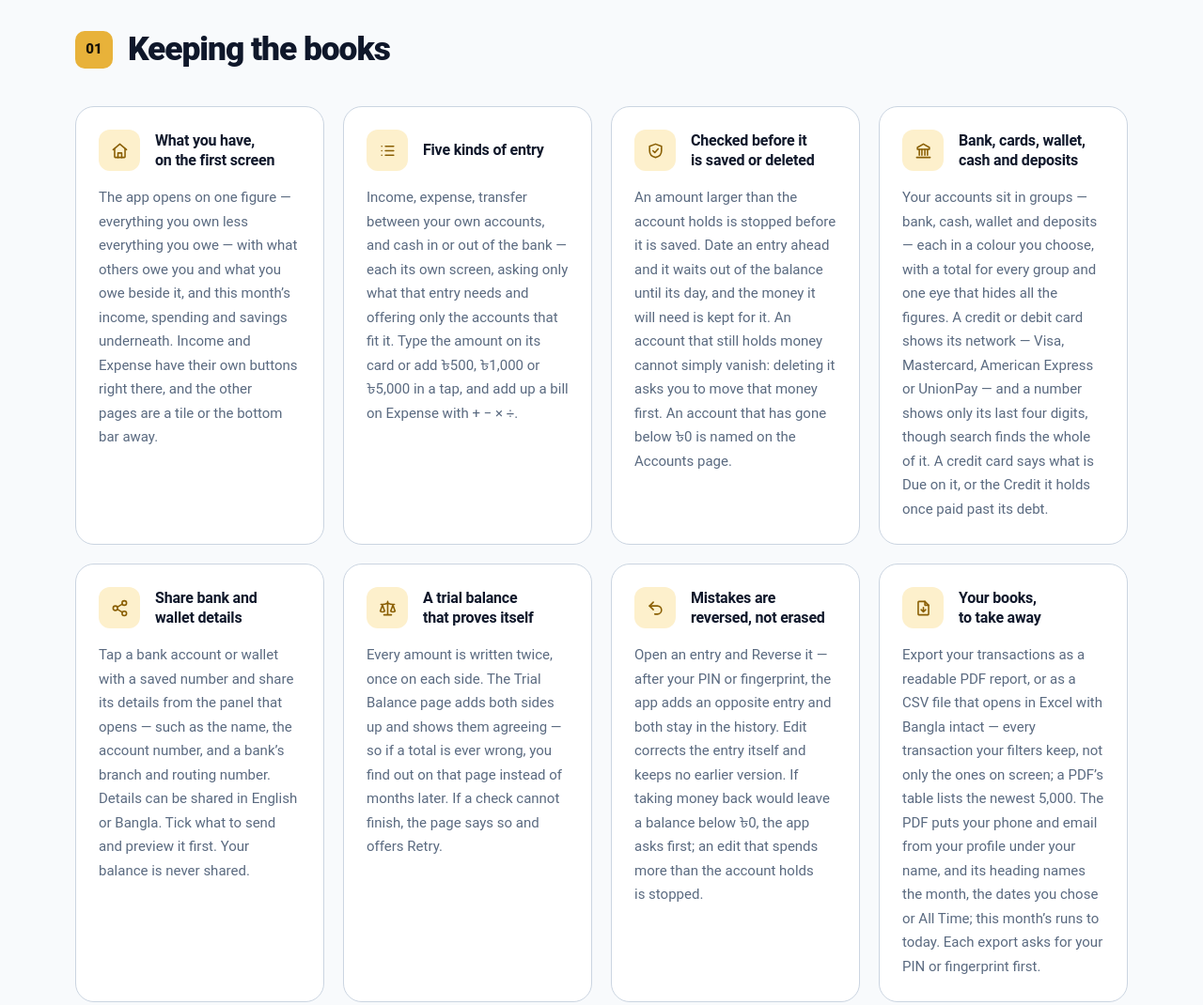
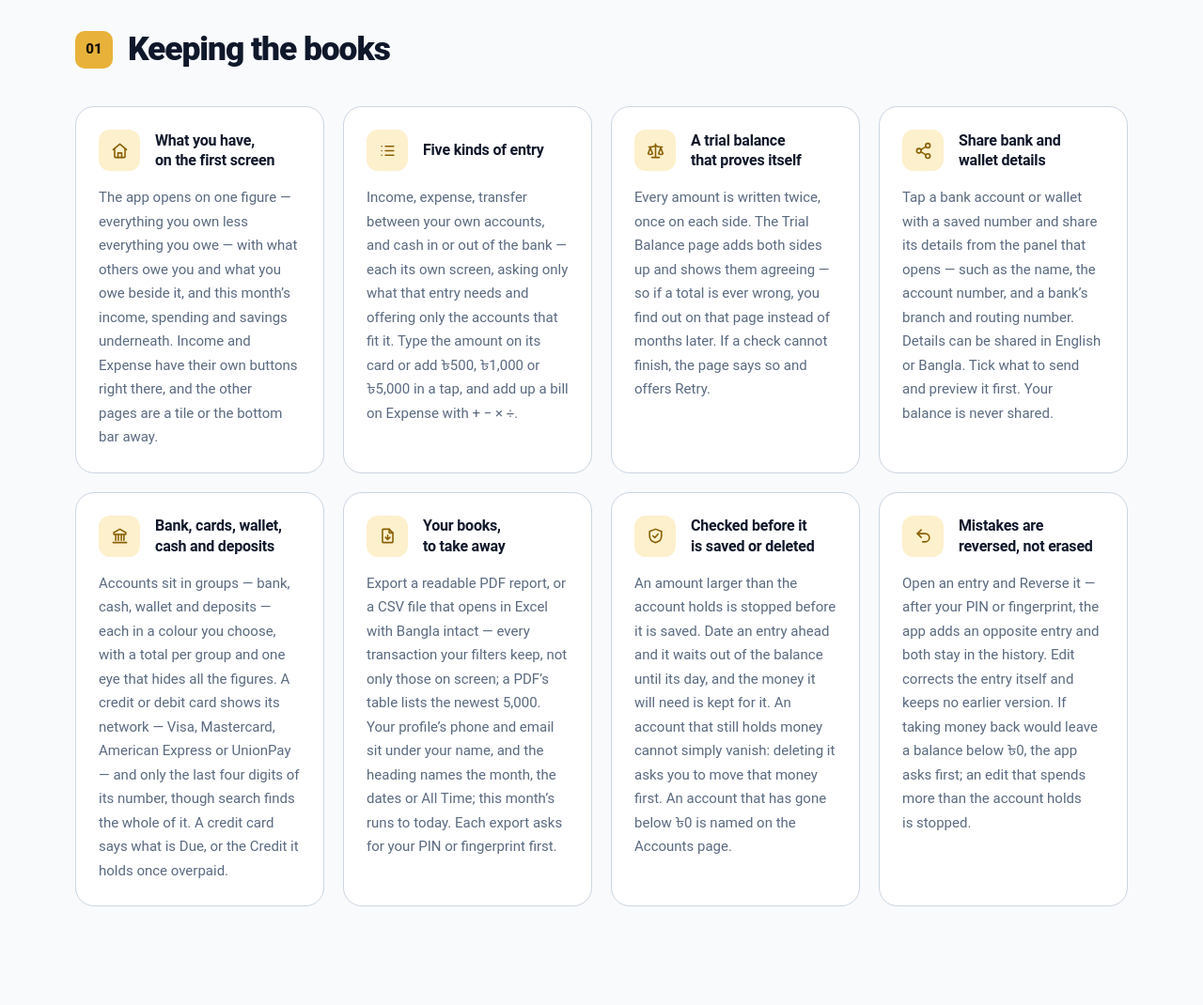
Before and after one commit to ledgerbookapp/ledgerbookapp.github.io, a plain HTML site: page features.html in a window 1280 px wide. Shown: the part 1180-2250 px from the top of the page at 94% size. Drawn offline with Linux system fonts and the light colour scheme; no server answers.

Commit message:
Website 2.25.8: the cards of Features 01 placed by length
The shorter four above and the longer four below, so each row comes out
nearer level, and the longest said in fewer words with every fact kept.
2.25.7's commit in the changelog.

Co-Authored-By: Claude Opus 5.5 <noreply@anthropic.com>

```diff
--- a/assets/site.js
+++ b/assets/site.js
@@ -30,7 +30,7 @@ document.documentElement.classList.add('js');
  * number for a fix to what is there, the middle one for a new page, section or feature.
  * The app's version is a separate thing and comes from the releases API.
  */
-const SITE_VERSION = '2.25.7';
+const SITE_VERSION = '2.25.8';
 
 const LANGS = { en: 0, bn: 1 };
 // The language actually on the page. Where storage is blocked the saved choice cannot
--- a/assets/strings.js
+++ b/assets/strings.js
@@ -380,7 +380,7 @@ const S = {
   // 1.1.97–1.1.99: the amount on its own card with quick adds, and the bill calculator on
   // Expense. The balance check is in fCheckBody since website 2.25.2.
   f1Body:       ['Income, expense, transfer between your own accounts, and cash in or out of the bank — each its own screen, asking only what that entry needs and offering only the accounts that fit it. Type the amount on its card or add ৳500, ৳1,000 or ৳5,000 in a tap, and add up a bill on Expense with + − × ÷.',
-                 'আয়, ব্যয়, নিজের অ্যাকাউন্টের মধ্যে ট্রান্সফার, আর ব্যাংকে জমা বা ব্যাংক থেকে উত্তোলন — প্রতিটির আলাদা পাতা, যেখানে শুধু ওই এন্ট্রির দরকারি তথ্যগুলোই চাওয়া হয়, আর শুধু মানানসই অ্যাকাউন্টগুলোই দেখায়। অঙ্ক লিখুন তার কার্ডে, বা এক চাপে ৳৫০০, ৳১,০০০ বা ৳৫,০০০ যোগ করুন; ব্যয়ের পাতায় + − × ÷ দিয়ে বিলের হিসাবও করা যায়।'],
+                 'আয়, ব্যয়, নিজের অ্যাকাউন্টের মধ্যে ট্রান্সফার, আর ব্যাংকে জমা বা ব্যাংক থেকে উত্তোলন — প্রতিটির আলাদা পাতা, যেখানে চাওয়া হয় শুধু দরকারি তথ্য, আর দেখায় শুধু মানানসই অ্যাকাউন্ট। অঙ্ক লিখুন তার কার্ডে, বা এক চাপে ৳৫০০, ৳১,০০০ বা ৳৫,০০০ যোগ করুন; ব্যয়ের পাতায় + − × ÷ দিয়ে বিলের হিসাবও করা যায়।'],
   // Split from f1Body and f2Body (website 2.25.2): the balance check (1.1.97–1.1.99), entries
   // dated ahead, and an account that still holds money asking for it to be moved first.
   fCheckHead:   ['Checked before it is saved or deleted',
@@ -393,12 +393,12 @@ const S = {
   // reminder goes once its loan is paid or its deposit closed; the phone's larger text is followed.
   f2Head:       ['Bank, cards, wallet, cash and deposits',
                  'ব্যাংক, কার্ড, ওয়ালেট, নগদ আর জমা'],
-  f2Body:       ['Your accounts sit in groups — bank, cash, wallet and deposits — each in a colour you choose, with a total for every group and one eye that hides all the figures. A credit or debit card shows its network — Visa, Mastercard, American Express or UnionPay — and a number shows only its last four digits, though search finds the whole of it. A credit card says what is Due on it, or the Credit it holds once paid past its debt.',
+  f2Body:       ['Accounts sit in groups — bank, cash, wallet and deposits — each in a colour you choose, with a total per group and one eye that hides all the figures. A credit or debit card shows its network — Visa, Mastercard, American Express or UnionPay — and only the last four digits of its number, though search finds the whole of it. A credit card says what is Due, or the Credit it holds once overpaid.',
                  'অ্যাকাউন্টগুলো ভাগ করা থাকে — ব্যাংক, নগদ, ওয়ালেট আর জমা; প্রতিটির রং আপনি বেছে নেন, প্রতিটি ভাগের মোট আলাদা দেখায়, আর চোখের চিহ্নে চাপলে সব টাকার অঙ্ক লুকিয়ে যায়। ক্রেডিট বা ডেবিট কার্ডে তার নেটওয়ার্ক দেখায় — Visa, Mastercard, American Express বা UnionPay — আর নম্বরের শুধু শেষ চার অঙ্ক; তবে সার্চে পুরো নম্বর দিয়েও খোঁজা যায়। ক্রেডিট কার্ডে দেখায় কত বকেয়া, আর দেনার চেয়ে বেশি শোধ করলে কত জমা আছে।'],
   fShareHead:   ['Share bank and wallet details',
                  'ব্যাংক ও ওয়ালেটের তথ্য শেয়ার করুন'],
   f2Share:      ['Tap a bank account or wallet with a saved number and share its details from the panel that opens — such as the name, the account number, and a bank’s branch and routing number. Details can be shared in English or Bangla. Tick what to send and preview it first. Your balance is never shared.',
-                 'নম্বর সেভ করা ব্যাংক অ্যাকাউন্ট বা ওয়ালেটে চাপ দিলে যে প্যানেল খোলে, সেখান থেকেই তথ্য শেয়ার করতে পারবেন — যেমন নাম, অ্যাকাউন্ট নম্বর, ব্যাংকের শাখা ও রাউটিং নম্বর। ইংরেজি বা বাংলায় তথ্য শেয়ার করা যায়। কোন তথ্য পাঠাবেন, তা টিক দিয়ে বেছে নিতে পারবেন এবং পাঠানোর আগে প্রিভিউ দেখতে পারবেন। আপনার ব্যালেন্স কখনোই শেয়ার হবে না।'],
+                 'নম্বর সেভ করা ব্যাংক অ্যাকাউন্ট বা ওয়ালেটে চাপ দিলে যে প্যানেল খোলে, সেখান থেকেই তথ্য শেয়ার করতে পারবেন — যেমন নাম, অ্যাকাউন্ট নম্বর, ব্যাংকের শাখা ও রাউটিং নম্বর। ইংরেজি বা বাংলায় শেয়ার করা যায়। কোন তথ্য যাবে তা টিক দিয়ে বেছে নিন, পাঠানোর আগে প্রিভিউ দেখুন। আপনার ব্যালেন্স কখনোই শেয়ার হবে না।'],
   f3Head:       ['A trial balance that proves itself', 'রেওয়ামিল: হিসাব নিজেই মিলিয়ে দেখায়'],
   f3Body:       ['Every amount is written twice, once on each side. The Trial Balance page ' +
                  'adds both sides up and shows them agreeing — so if a total is ever wrong, ' +
@@ -414,8 +414,8 @@ const S = {
   fRevBody:     ['Open an entry and Reverse it — after your PIN or fingerprint, the app adds an opposite entry and both stay in the history. Edit corrects the entry itself and keeps no earlier version. If taking money back would leave a balance below ৳0, the app asks first; an edit that spends more than the account holds is stopped.',
                  'এন্ট্রি খুলে Reverse করুন — PIN বা আঙুলের ছাপ দেওয়ার পর অ্যাপ বিপরীত একটি এন্ট্রি তৈরি করে, আর দুটি এন্ট্রিই ইতিহাসে থেকে যায়। Edit করলে এন্ট্রিটিই ঠিক হয়, আগের রূপ থাকে না। টাকা ফিরে গিয়ে ব্যালেন্স ৳০-এর নিচে নামার মতো হলে অ্যাপ আগে অনুমতি চায়; অ্যাকাউন্টে যত টাকা আছে তার বেশি খরচের Edit সেভ হয় না।'],
   fExpHead:     ['Your books, to take away', 'আপনার হিসাব, সঙ্গে নিয়ে যান'],
-  fExpBody:     ['Export your transactions as a readable PDF report, or as a CSV file that opens in Excel with Bangla intact — every transaction your filters keep, not only the ones on screen; a PDF’s table lists the newest 5,000. The PDF puts your phone and email from your profile under your name, and its heading names the month, the dates you chose or All Time; this month’s runs to today. Each export asks for your PIN or fingerprint first.',
-                 'লেনদেনগুলো এক্সপোর্ট করুন সহজে পড়ার মতো PDF রিপোর্টে, অথবা CSV ফাইলে — যা Excel-এ খোলে, বাংলা লেখা ঠিক রেখেই। শুধু স্ক্রিনে যা দেখা যাচ্ছে তা নয়, ফিল্টারে থাকা সব লেনদেন যায়; PDF-এর তালিকায় থাকে সবচেয়ে নতুন ৫,০০০টি। PDF-এ আপনার নামের নিচে প্রোফাইলের ফোন নম্বর আর ইমেইল থাকে, আর শিরোনামে লেখা থাকে কোন মাসের, কোন তারিখগুলোর, নাকি শুরু থেকে সব; চলতি মাসের স্টেটমেন্টে আজ পর্যন্ত হিসাব ধরা হয়। প্রতিবার এক্সপোর্টের আগে পিন বা আঙুলের ছাপ চায়।'],
+  fExpBody:     ['Export a readable PDF report, or a CSV file that opens in Excel with Bangla intact — every transaction your filters keep, not only those on screen; a PDF’s table lists the newest 5,000. Your profile’s phone and email sit under your name, and the heading names the month, the dates or All Time; this month’s runs to today. Each export asks for your PIN or fingerprint first.',
+                 'লেনদেন এক্সপোর্ট করুন সহজে পড়ার মতো PDF রিপোর্টে, অথবা CSV ফাইলে — যা Excel-এ খোলে, বাংলা লেখা ঠিক রেখেই। ফিল্টারে থাকা সব লেনদেনই যায়, শুধু স্ক্রিনেরগুলো নয়; PDF-এর তালিকায় থাকে সবচেয়ে নতুন ৫,০০০টি। নামের নিচে থাকে প্রোফাইলের ফোন নম্বর ও ইমেইল, শিরোনামে থাকে মাস, তারিখ, নাকি শুরু থেকে সব; চলতি মাসের হিসাব ধরা হয় আজ পর্যন্ত। প্রতিবার এক্সপোর্টের আগে পিন বা আঙুলের ছাপ চায়।'],
 
   featDepTitle: ['Deposits that earn', 'মুনাফা দেয় এমন জমা'],
   d0Head:       ['FDR profit, on its own schedule', 'FDR-এর মুনাফা, নিজের সময়মতো'],
--- a/features.html
+++ b/features.html
@@ -167,14 +167,9 @@
         <p data-s="f1Body">Income, expense, transfer between your own accounts, and cash in or out of the bank — each its own screen, asking only what that entry needs and offering only the accounts that fit it. Type the amount on its card or add ৳500, ৳1,000 or ৳5,000 in a tap, and add up a bill on Expense with + − × ÷.</p>
       </article>
       <article class="card fcard">
-        <span class="tile"><svg class="ico" viewBox="0 0 24 24"><path d="M12 3 4 6v6c0 5 3.4 8 8 9 4.6-1 8-4 8-9V6z"/><path d="m8.5 12 2.5 2.5 4.5-5"/></svg></span>
-        <h3 data-s="fCheckHead">Checked before it is saved or deleted</h3>
-        <p data-s="fCheckBody">An amount larger than the account holds is stopped before it is saved. Date an entry ahead and it waits out of the balance until its day, and the money it will need is kept for it. An account that still holds money cannot simply vanish: deleting it asks you to move that money first. An account that has gone below ৳0 is named on the Accounts page.</p>
-      </article>
-      <article class="card fcard">
-        <span class="tile"><svg class="ico" viewBox="0 0 24 24"><path d="M3 21h18M4 10h16M12 3 4 7.5V10h16V7.5z"/><path d="M6.5 10v8M10 10v8M14 10v8M17.5 10v8"/></svg></span>
-        <h3 data-s="f2Head">Bank, cards, wallet, cash and deposits</h3>
-        <p data-s="f2Body">Your accounts sit in groups — bank, cash, wallet and deposits — each in a colour you choose, with a total for every group and one eye that hides all the figures. A credit or debit card shows its network — Visa, Mastercard, American Express or UnionPay — and a number shows only its last four digits, though search finds the whole of it. A credit card says what is Due on it, or the Credit it holds once paid past its debt.</p>
+        <span class="tile"><svg class="ico" viewBox="0 0 24 24"><path d="M12 3v18M7 21h10M3 7h2c2 0 5-1 7-2 2 1 5 2 7 2h2"/><path d="m16 16 3-8 3 8c-.9.7-1.9 1-3 1s-2.1-.3-3-1z"/><path d="m2 16 3-8 3 8c-.9.7-1.9 1-3 1s-2.1-.3-3-1z"/></svg></span>
+        <h3 data-s="f3Head">A trial balance that proves itself</h3>
+        <p data-s="f3Body">Every amount is written twice, once on each side. The Trial Balance page adds both sides up and shows them agreeing — so if a total is ever wrong, you find out on that page instead of months later. If a check cannot finish, the page says so and offers Retry.</p>
       </article>
       <article class="card fcard">
         <span class="tile"><svg class="ico" viewBox="0 0 24 24"><circle cx="18" cy="5" r="3"/><circle cx="6" cy="12" r="3"/><circle cx="18" cy="19" r="3"/><path d="m8.6 13.5 6.8 4M15.4 6.5l-6.8 4"/></svg></span>
@@ -182,19 +177,24 @@
         <p data-s="f2Share">Tap a bank account or wallet with a saved number and share its details from the panel that opens — such as the name, the account number, and a bank’s branch and routing number. Details can be shared in English or Bangla. Tick what to send and preview it first. Your balance is never shared.</p>
       </article>
       <article class="card fcard">
-        <span class="tile"><svg class="ico" viewBox="0 0 24 24"><path d="M12 3v18M7 21h10M3 7h2c2 0 5-1 7-2 2 1 5 2 7 2h2"/><path d="m16 16 3-8 3 8c-.9.7-1.9 1-3 1s-2.1-.3-3-1z"/><path d="m2 16 3-8 3 8c-.9.7-1.9 1-3 1s-2.1-.3-3-1z"/></svg></span>
-        <h3 data-s="f3Head">A trial balance that proves itself</h3>
-        <p data-s="f3Body">Every amount is written twice, once on each side. The Trial Balance page adds both sides up and shows them agreeing — so if a total is ever wrong, you find out on that page instead of months later. If a check cannot finish, the page says so and offers Retry.</p>
+        <span class="tile"><svg class="ico" viewBox="0 0 24 24"><path d="M3 21h18M4 10h16M12 3 4 7.5V10h16V7.5z"/><path d="M6.5 10v8M10 10v8M14 10v8M17.5 10v8"/></svg></span>
+        <h3 data-s="f2Head">Bank, cards, wallet, cash and deposits</h3>
+        <p data-s="f2Body">Accounts sit in groups — bank, cash, wallet and deposits — each in a colour you choose, with a total per group and one eye that hides all the figures. A credit or debit card shows its network — Visa, Mastercard, American Express or UnionPay — and only the last four digits of its number, though search finds the whole of it. A credit card says what is Due, or the Credit it holds once overpaid.</p>
+      </article>
+      <article class="card fcard">
+        <span class="tile"><svg class="ico" viewBox="0 0 24 24"><path d="M14 3H6a1 1 0 0 0-1 1v16a1 1 0 0 0 1 1h12a1 1 0 0 0 1-1V8z"/><path d="M14 3v5h5"/><path d="M12 11v6M9 14l3 3 3-3"/></svg></span>
+        <h3 data-s="fExpHead">Your books, to take away</h3>
+        <p data-s="fExpBody">Export a readable PDF report, or a CSV file that opens in Excel with Bangla intact — every transaction your filters keep, not only those on screen; a PDF’s table lists the newest 5,000. Your profile’s phone and email sit under your name, and the heading names the month, the dates or All Time; this month’s runs to today. Each export asks for your PIN or fingerprint first.</p>
+      </article>
+      <article class="card fcard">
+        <span class="tile"><svg class="ico" viewBox="0 0 24 24"><path d="M12 3 4 6v6c0 5 3.4 8 8 9 4.6-1 8-4 8-9V6z"/><path d="m8.5 12 2.5 2.5 4.5-5"/></svg></span>
+        <h3 data-s="fCheckHead">Checked before it is saved or deleted</h3>
+        <p data-s="fCheckBody">An amount larger than the account holds is stopped before it is saved. Date an entry ahead and it waits out of the balance until its day, and the money it will need is kept for it. An account that still holds money cannot simply vanish: deleting it asks you to move that money first. An account that has gone below ৳0 is named on the Accounts page.</p>
       </article>
       <article class="card fcard">
         <span class="tile"><svg class="ico" viewBox="0 0 24 24"><path d="M9 14 4 9l5-5"/><path d="M4 9h10.5a5.5 5.5 0 0 1 0 11H11"/></svg></span>
         <h3 data-s="fRevHead">Mistakes are reversed, not erased</h3>
         <p data-s="fRevBody">Open an entry and Reverse it — after your PIN or fingerprint, the app adds an opposite entry and both stay in the history. Edit corrects the entry itself and keeps no earlier version. If taking money back would leave a balance below ৳0, the app asks first; an edit that spends more than the account holds is stopped.</p>
-      </article>
-      <article class="card fcard">
-        <span class="tile"><svg class="ico" viewBox="0 0 24 24"><path d="M14 3H6a1 1 0 0 0-1 1v16a1 1 0 0 0 1 1h12a1 1 0 0 0 1-1V8z"/><path d="M14 3v5h5"/><path d="M12 11v6M9 14l3 3 3-3"/></svg></span>
-        <h3 data-s="fExpHead">Your books, to take away</h3>
-        <p data-s="fExpBody">Export your transactions as a readable PDF report, or as a CSV file that opens in Excel with Bangla intact — every transaction your filters keep, not only the ones on screen; a PDF’s table lists the newest 5,000. The PDF puts your phone and email from your profile under your name, and its heading names the month, the dates you chose or All Time; this month’s runs to today. Each export asks for your PIN or fingerprint first.</p>
       </article>
     </div>
   </section>
@@ -324,7 +324,7 @@
       <p data-s="footerNote">Built for keeping one household’s books. No trackers on this page.</p>
     </div>
     <p class="foot-links">
-      <span class="foot-ver" data-site-version>Website v2.25.7</span>
+      <span class="foot-ver" data-site-version>Website v2.25.8</span>
       <a href="privacy.html" data-s="navPrivacy">Privacy</a>
       <a href="install.html" data-s="navInstall">How to install</a>
     </p>
```
Also changed, not shown: index.html (+1 -1 lines), install.html (+1 -1 lines), privacy.html (+1 -1 lines), 2 other files.
